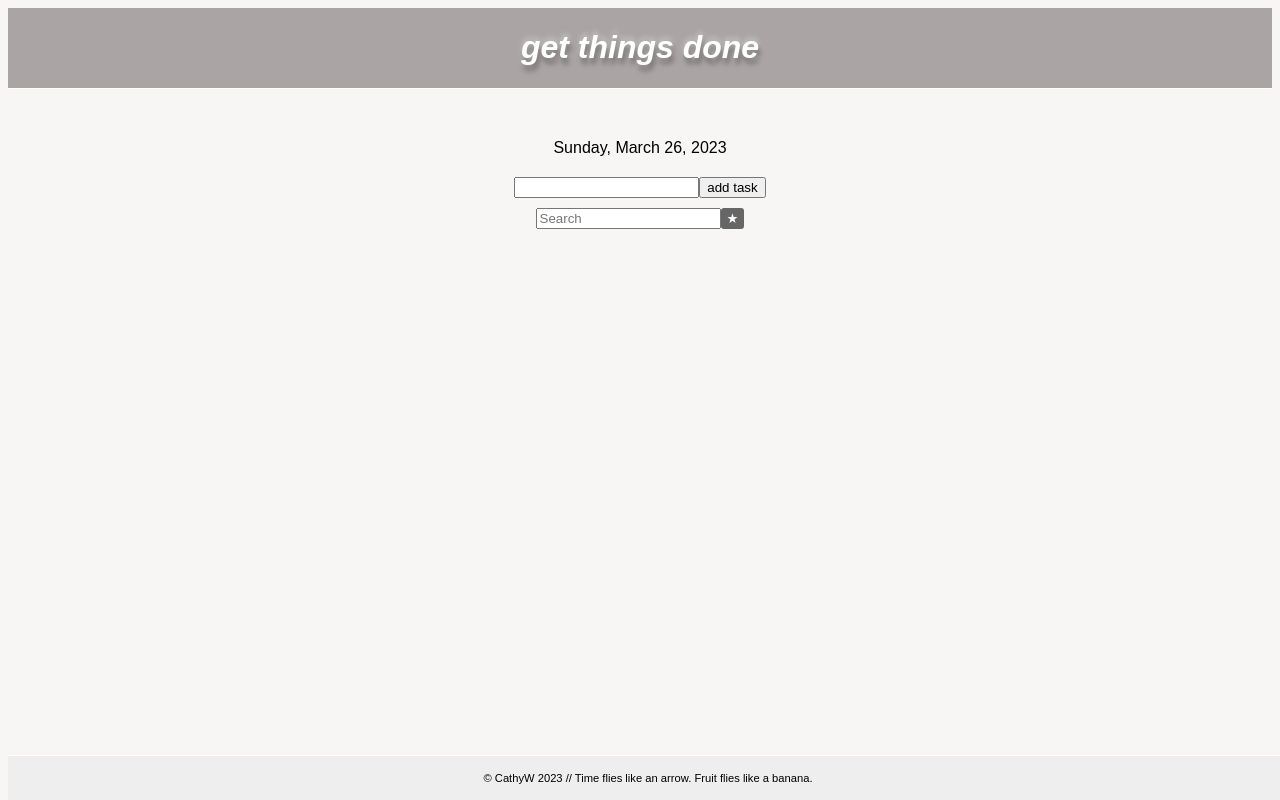
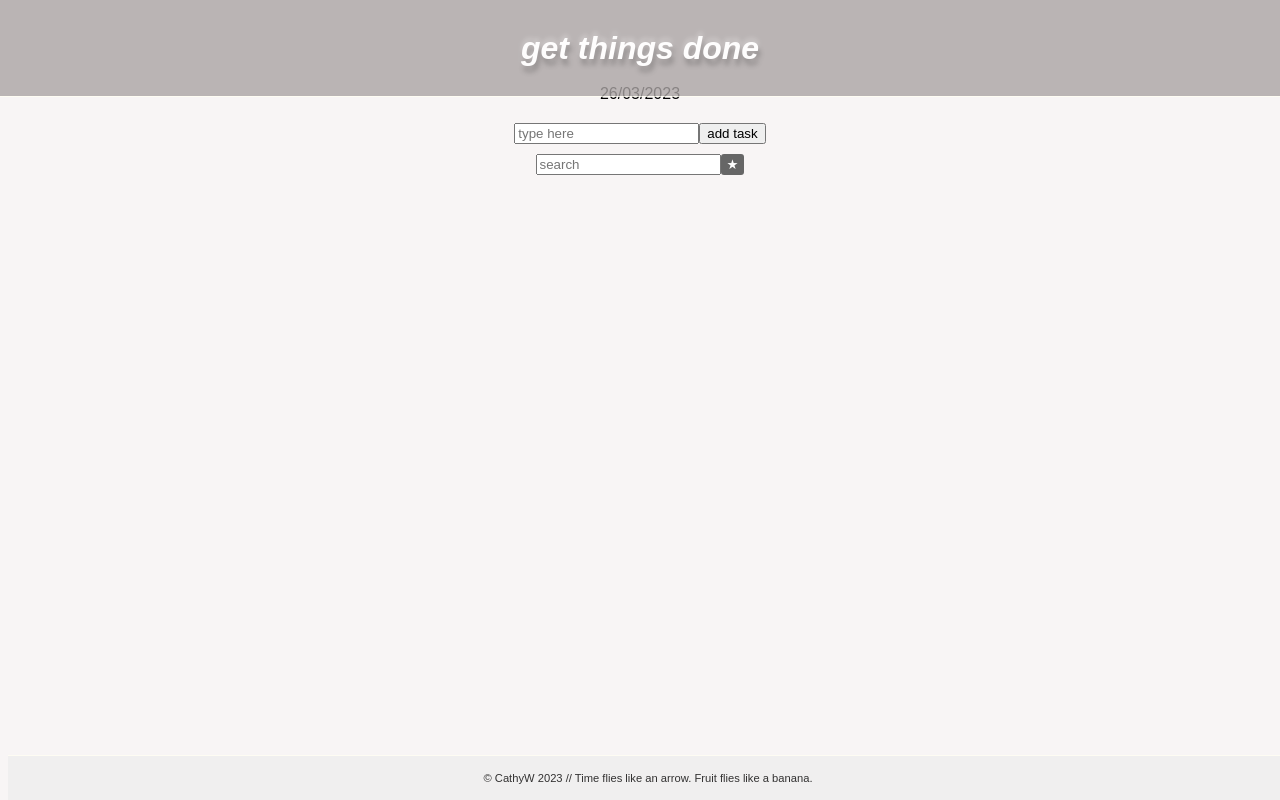
Before and after one commit to cathywiden/react-todolist, a React (Create React App) app: page / in a window 1280 px wide. Built offline with nearby package versions, Linux system fonts and the light colour scheme.

Commit message:
error handling on empty input

```diff
--- a/src/App.jsx
+++ b/src/App.jsx
@@ -12,6 +12,7 @@ const TodoList = () => {
   );
   const [searchTerm, setSearchTerm] = useState("");
   const [sortByPriority, setSortByPriority] = useState(true);
+  const [hasError, setHasError] = useState(false);
 
  const addTodo = (todo) => {
    if (todo.text.trim() !== "") {
@@ -36,9 +37,15 @@ const TodoList = () => {
        ];
        setTodos(updatedTodos);
        localStorage.setItem("todos", JSON.stringify(updatedTodos));
+       setHasError(false);
+     } else {
+       setHasError(true);
      }
+   } else {
+     setHasError(true);
    }
  };
+
 
   const removeTodo = (id) => {
     const updatedTodos = todos.filter((todo) => todo.id !== id);
--- a/src/components/AddTask.jsx
+++ b/src/components/AddTask.jsx
@@ -2,27 +2,35 @@ import React, { useState } from "react";
 
 const AddTask = ({ addTodo }) => {
   const [inputValue, setInputValue] = useState("");
+  const [hasError, setHasError] = useState(false);
 
   const handleSubmit = (e) => {
     e.preventDefault();
     if (inputValue.trim() !== "") {
+      setHasError(false);
       addTodo({
         text: inputValue,
         completed: false,
       });
       setInputValue("");
+    } else {
+      setHasError(true);
     }
   };
 
   return (
     <div className="form">
       <form onSubmit={handleSubmit}>
+        <div className={hasError ? "form-input error" : "form-input"}>
           <input
             type="text"
             value={inputValue}
             onChange={(e) => setInputValue(e.target.value)}
+            placeholder="type here"
           />
+
           <button type="submit">add task</button>
+        </div>
       </form>
     </div>
   );
--- a/src/components/CompletedTasksCounter.jsx
+++ b/src/components/CompletedTasksCounter.jsx
@@ -10,7 +10,7 @@ const CompletedTasksCounter = ({ todos }) => {
   return (
     <div className="completed-tasks-counter">
       <p>
-        Completed tasks: <span>{completedTasksCount}</span>
+        completed tasks: <span>{completedTasksCount}</span>
       </p>
     </div>
   );
--- a/src/components/DateDisplay.jsx
+++ b/src/components/DateDisplay.jsx
@@ -1,12 +1,7 @@
 import React from "react";
 
 const DateDisplay = () => {
-  const currentDate = new Date().toLocaleDateString("en-US", {
-    weekday: "long",
-    year: "numeric",
-    month: "long",
-    day: "numeric",
-  });
+  const currentDate = new Date().toLocaleDateString("en-GB");
 
   return (
     <div className="date">
--- a/src/components/SearchPrioSorting.jsx
+++ b/src/components/SearchPrioSorting.jsx
@@ -11,7 +11,7 @@ const SearchPrioSorting = ({
     <div className="search-container">
       <input
         type="text"
-        placeholder="Search"
+        placeholder="search"
         value={searchTerm}
         onChange={(e) => setSearchTerm(e.target.value)}
       />
--- a/src/index.css
+++ b/src/index.css
@@ -10,7 +10,7 @@ body {
 }
 
 main {
-  margin: 30px
+  margin: 10px
 }
 
 .date {
@@ -29,14 +29,22 @@ main {
   justify-content: center;
   font-style: italic;
   color: white;
-  text-shadow: 2px 6px 5px rgba(0, 0, 0, 0.3), 0px -4px 5px rgba(255, 255, 255, 0.3)
+  text-shadow: 2px 6px 5px rgba(0, 0, 0, 0.3), 0px -4px 5px rgba(255, 255, 255, 0.3);
+  position: fixed;
+  top: 0;
+  left: 0;
+  width: 100%;
+  height: 12%;
+  z-index: 1;
+  opacity: 80%
 }
 
 .container {
   max-width: 800px;
-  margin: 0 auto;
+  margin: 65px auto 0;
   padding: 20px;
-  box-sizing: border-box
+  box-sizing: border-box;
+  margin-bottom: 50px
 }
 
 .results-container {
@@ -167,4 +175,10 @@ footer {
   padding: 3px;
   font-size: 0.7em;
   border-top: 1px solid #fffef3;
+  opacity: 80%
 }
+
+.form-input.error input {
+  background-color: yellow;
+  border-radius: 2px;
+}
```
Lines whose indentation alone changed are shown as unchanged.
